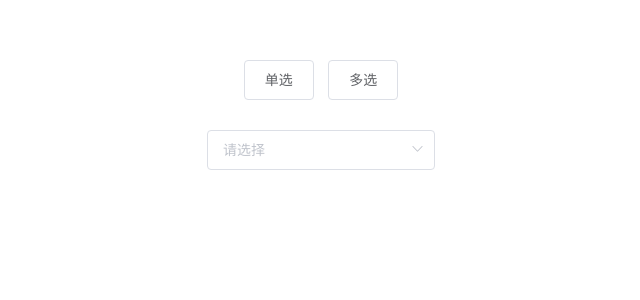
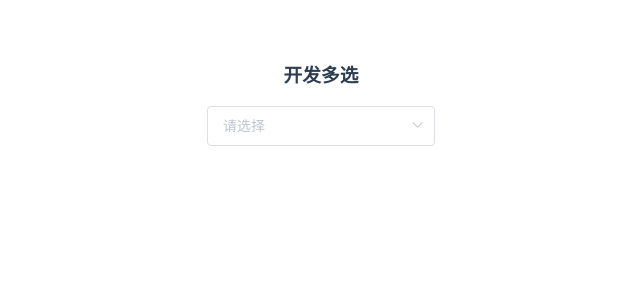
Before and after one commit to Mr-Wiill/el-tree-select, a Vue app: page / in a window 1280 px wide. Shown: the top 300 px of the page, without its empty margins (319-959 px from the left). Built offline with nearby package versions, Linux system fonts and the light colour scheme.

Commit message:
开发多选

```diff
--- a/src/App.vue
+++ b/src/App.vue
@@ -1,9 +1,10 @@
 <template>
   <div id="app">
     <!-- <h1>{{`基于Element-UI组件改造的树形选择器`}}</h1> -->
-    <div class="checkout">
+    <!-- <div class="checkout">
       <el-button @click="singleSelect">单选</el-button> <el-button @click="multipleSelect">多选</el-button>
-    </div>
+    </div> -->
+    <h3>开发多选</h3>
     <SelectTree
       :options="list"
       :props="props"
```
